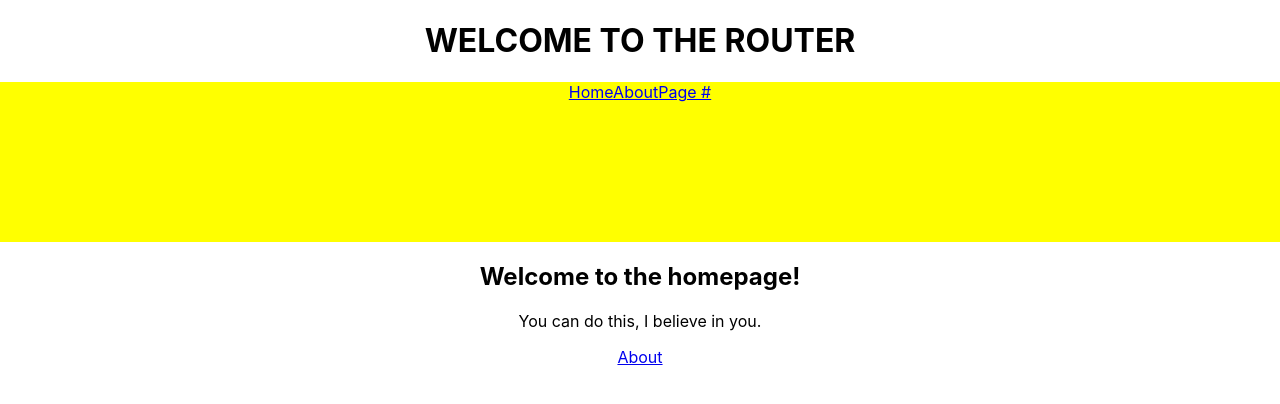
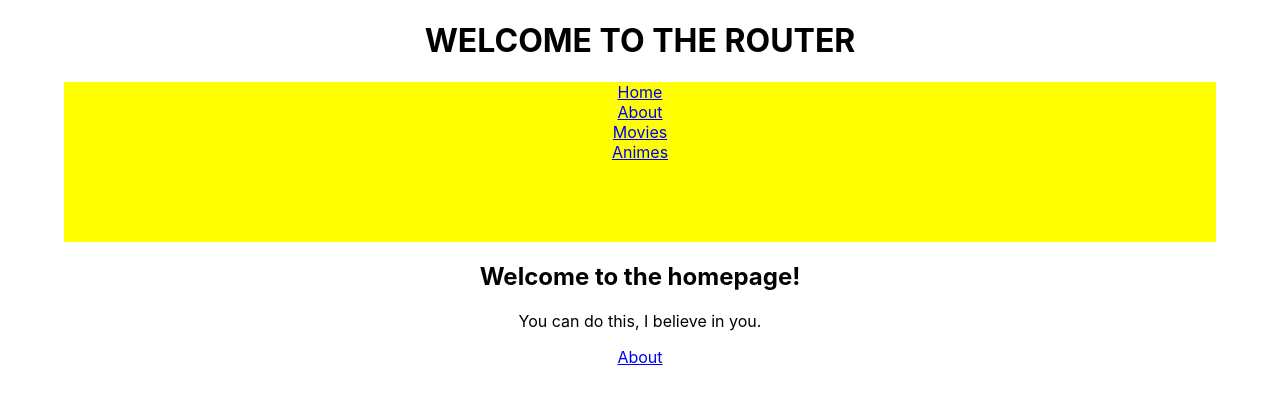
Before and after one commit to Shakya7/React_Router_examples, a React (Create React App) app: page / in a window 1280 px wide. Shown: the top 404 px of the page. Built offline with nearby package versions, Linux system fonts and the light colour scheme.

Commit message:
index_routes, useLocation, useNavigate

```diff
--- a/src/App.css
+++ b/src/App.css
@@ -1,38 +1,12 @@
 .App {
   text-align: center;
-}
-
-.App-logo {
-  height: 40vmin;
-  pointer-events: none;
-}
-
-@media (prefers-reduced-motion: no-preference) {
-  .App-logo {
-    animation: App-logo-spin infinite 20s linear;
-  }
-}
-
-.App-header {
-  background-color: #282c34;
-  min-height: 100vh;
+  margin:0;
+  padding: 0;
+  box-sizing: border-box;
+  width:100vw;
+  height:100vh;
   display: flex;
   flex-direction: column;
+  justify-content: flex-start;
   align-items: center;
-  justify-content: center;
-  font-size: calc(10px + 2vmin);
-  color: white;
 }
-
-.App-link {
-  color: #61dafb;
-}
-
-@keyframes App-logo-spin {
-  from {
-    transform: rotate(0deg);
-  }
-  to {
-    transform: rotate(360deg);
-  }
-}
--- a/src/App.js
+++ b/src/App.js
@@ -1,6 +1,8 @@
 import React from 'react';
+import { useState } from 'react';
 import './App.css';
-import {Routes, Route, Link, useParams} from "react-router-dom";
+import {Routes, Route, Link, useParams, Navigate, Outlet, NavLink, useNavigate, useLocation} from "react-router-dom";
+import axios from "axios";
 
 function Home()
 {
@@ -32,34 +34,119 @@ function About() {
   );
 }
 
-function Page(){
+function Anime() {
+  return (
+    <React.Fragment>
+      <main>
+        <h2>Anime Section</h2>
+      </main>
+      <nav>
+        <Link to="/">Home</Link>
+      </nav>
+      <Outlet/>
+    </React.Fragment>
+  );
+}
 
-  const obj1=useParams();
-  console.log(obj1);
+function Movies(){
+  const [movieName, setMovieName]=useState("");
+  const navigate=useNavigate();
+
   return(
     <div>
-      <p>{`Page ${obj1.id}`}</p>
+      <p>This is the Movies Section</p>
+      <input type="text" onChange={(e)=>{
+        setMovieName(e.target.value);
+      }}/>
+      <NavLink style={({isActive})=>{
+        return{
+          color: isActive?"pink":"yellow"
+        }
+      }} to={`/movies/${movieName}`}><div>{movieName}</div></NavLink>
+      <NavLink to={`/movies/test`}><div>test</div></NavLink>
+      <Link to={`/movies/${movieName}`}><button onClick={async(e)=>{
+        console.log("Movie searched is :",movieName);
+        /*navigate(`/movies/${movieName}`,{state:{
+          abc:3,
+          xyz:10
+        }});*/
+
+        //const result=await axios.post
+      }}>Search</button>
+      </Link>
+      <div style={{width:"40vw", height:"50vh", backgroundColor:"red"}}>
+        <Outlet/>
+      </div>
+    </div>
+  )
+}
+function MovieDetail(){
+  const {movieName}=useParams();
+  //const location=useLocation();
+  const navigation =useNavigate();
+
+  return(
+    <div>
+      <h4>The movie is : {movieName}</h4>
+      {/*<h5>{`The state of it is ${location.state.abc}`}</h5>*/}
+      <button onClick={(e)=>{
+        navigation("/dashboard",{
+          state:{
+            message1:"This is the dashboard screen",
+            message2:"Redirected from the MovieData page"
+          }
+        })
+      }}>Move to Dashboard</button>
+
+    </div>
+  )
+}
+function Dashboard(){
+
+  const location=useLocation();
+  return(
+    <div>
+      <h1>{location.state.message1}</h1>
+      <h2>{location.state.message2}</h2>
+      <p>Hello</p>
+      <Link to="/movies">Movies</Link>
     </div>
   )
 }
 
 function App() {
-  let input=1;
+  let input=1;           //it'll only output 1, use useState here since let value is not changing
   return (
 
     <div className="App">
       <h1>WELCOME TO THE ROUTER</h1>
-      <nav style={{width:"100vw", height:"20vh", backgroundColor:"yellow"}}>
+      <nav style={{width:"90vw", height:"20vh", backgroundColor:"yellow"}}>
         <Link to="/">Home</Link>
+        <br/>
         <Link to="/about">About</Link>
-        <Link onClick={(e)=>{
-          input=prompt("Enter the page #");
-        }} to={`/pages/${input}`}>Page #</Link>
+        <br/>
+        <Link to="/movies">Movies</Link>
+        <br/>
+        <Link to="/animes">Animes</Link>
       </nav>
       <Routes>
-        <Route exact path="/" element={<Home/>} />
+        <Route path="/" element={<Home/>} />
         <Route path="/about" element={<About/>}/>
-        <Route path="/pages/:id" element={<Page/>}/>
+        <Route path="/movies" element={<Movies/>}>
+          <Route path="*" element={<div>ERROR</div>}/>
+          <Route path=":movieName" element={<MovieDetail/>}/>
+        </Route>
+        <Route path="/dashboard" element={<Dashboard/>}/>
+        <Route path="/animes" element={<Anime/>}>
+          <Route index element={<div>
+            <div>
+              This is the anime data section
+            </div>
+          </div>}/>
+          <Route/>
+        </Route>
+
+        {/*<Route path="*" element={<div>ERROR</div>}/>*/}
       </Routes>
     </div>
   );
```
